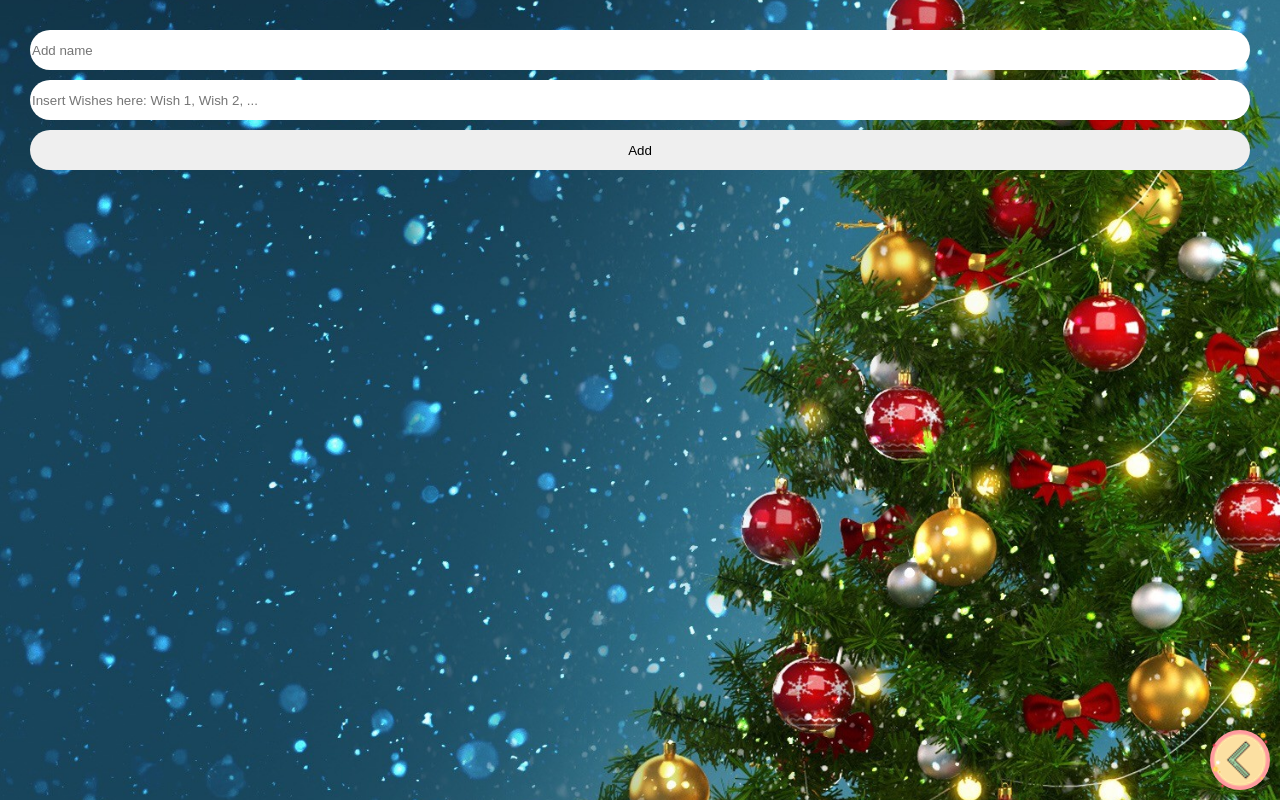
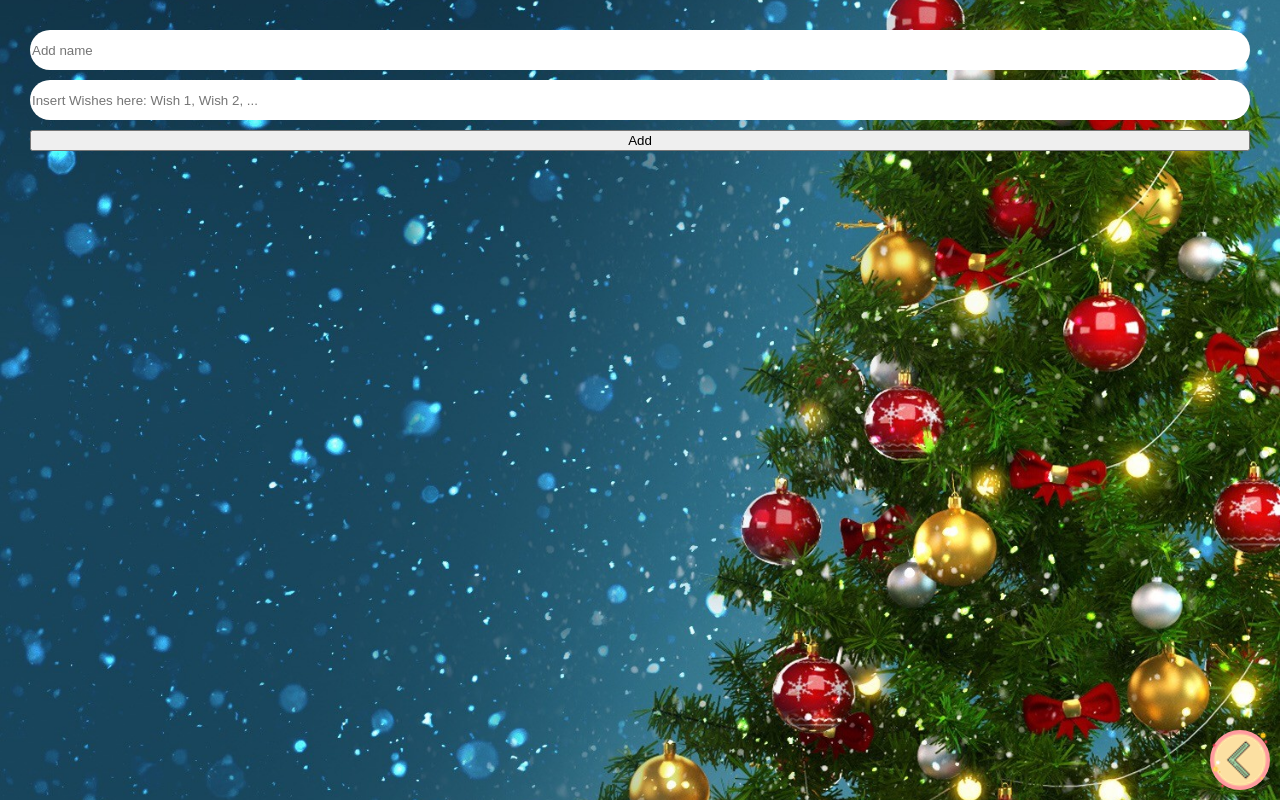
Before and after one commit to kschmitz123/wishlist, a React (Create React App) app in the folder client/: page /add in a window 1280 px wide. Built offline with nearby package versions, Linux system fonts and the light colour scheme.

Commit message:
Change input to button

```diff
--- a/client/src/pages/Add.js
+++ b/client/src/pages/Add.js
@@ -50,7 +50,9 @@ const Add = () => {
           value={wishes}
           placeholder="Insert Wishes here: Wish 1, Wish 2, ..."
         />
-        <input type="submit" value="Add" disabled={loading} />
+        <button type="submit" disabled={loading}>
+          Add
+        </button>
       </Form>
       {loading && <div>Loading...</div>}
       {errorMessage && <p>{errorMessage}</p>}
--- a/client/src/pages/WishList.js
+++ b/client/src/pages/WishList.js
@@ -49,7 +49,7 @@ const WishList = () => {
           onChange={handleChange}
           required
         />
-        <input type="submit" value="Add" />
+        <button type="submit">Add</button>
       </Form>
       <DangerButton onClick={handleDelete} type="button">
         Delete
```
